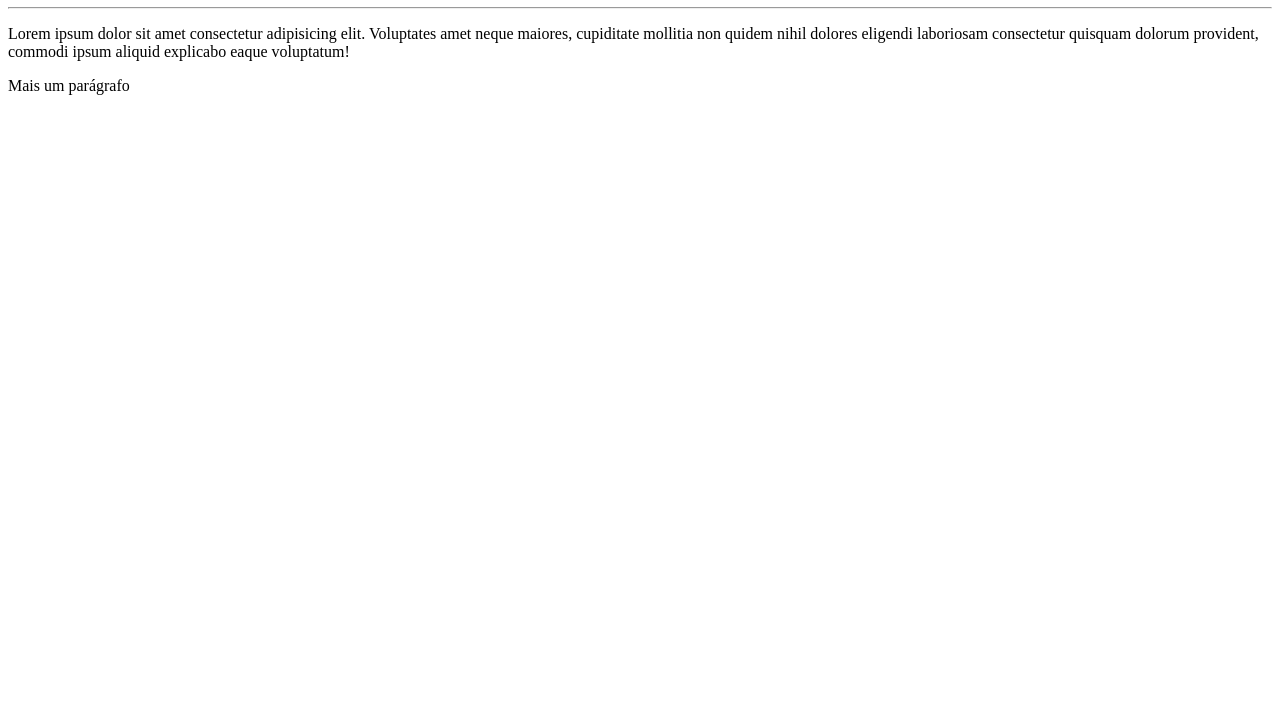
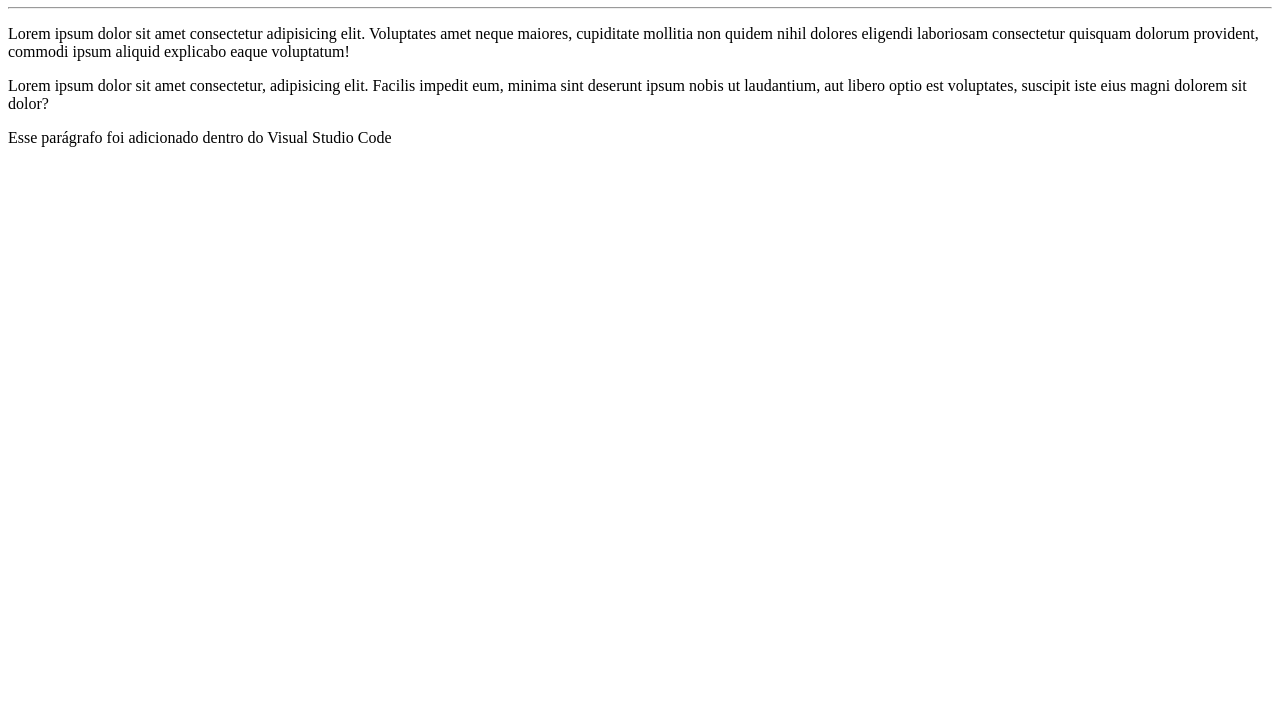
Before and after one commit to Karlos-Vinicius/Ola-Mundo, a plain HTML site: page site_exemplo/index.html in a window 1280 px wide. Shown: the part 73-800 px from the top of the page. Drawn offline with Linux system fonts and the light colour scheme.

Commit message:
AdiconeiLinha
Adicionei uma nova linha no Visual Studio Code

```diff
--- a/site_exemplo/index.html
+++ b/site_exemplo/index.html
@@ -7,7 +7,8 @@
     <h1>Olá, Mundo!</h1>
     <hr>
     <p>Lorem ipsum dolor sit amet consectetur adipisicing elit. Voluptates amet neque maiores, cupiditate mollitia non quidem nihil dolores eligendi laboriosam consectetur quisquam dolorum provident, commodi ipsum aliquid explicabo eaque voluptatum!</p>
-    <p>Mais um parágrafo</p>
+    <p>Lorem ipsum dolor sit amet consectetur, adipisicing elit. Facilis impedit eum, minima sint deserunt ipsum nobis ut laudantium, aut libero optio est voluptates, suscipit iste eius magni dolorem sit dolor?</p>
+    <p>Esse parágrafo foi adicionado dentro do Visual Studio Code</p>
 </head>
 <body>
 
```
